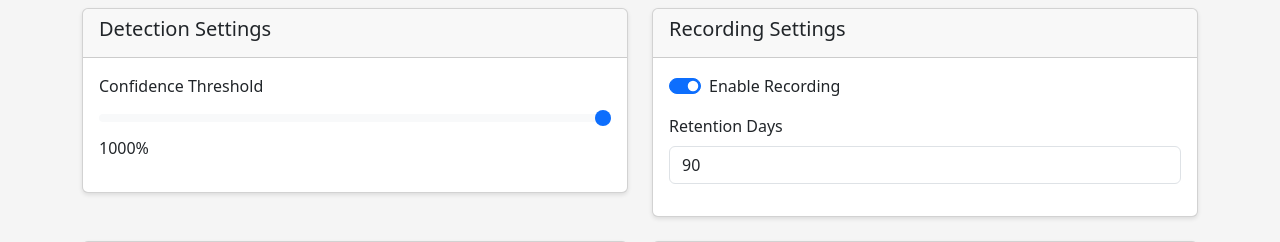
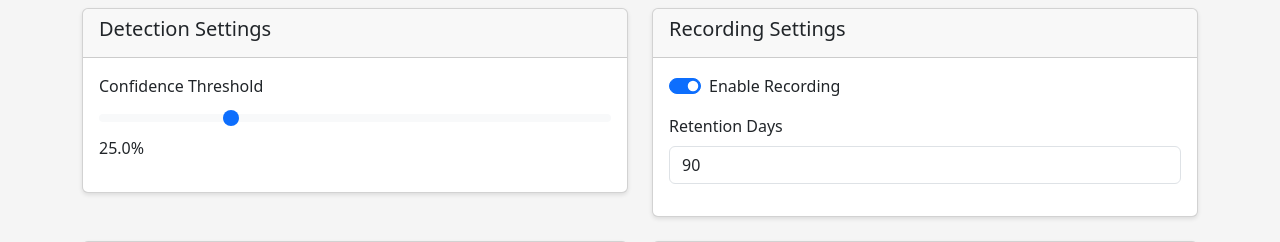
Before and after one commit to tmdrake/AI-CAMERA-HAILO, a Flask app: page /settings in a window 1280 px wide. Shown: the part 134-376 px from the top of the page. Run offline with Flask 3, Linux system fonts and the light colour scheme; a user stored in the database is signed in.

Commit message:
Fix confidence threshold slider - now shows percentage correctly

```diff
--- a/config/settings.json
+++ b/config/settings.json
@@ -1,6 +1,6 @@
 {
     "detection": {
-        "confidence_threshold": 10,
+        "confidence_threshold": 25.0,
         "person_class_only": true,
         "model_path": "/usr/share/hailo-models/yolov5s_personface_h8l.hef"
     },
--- a/web/templates/settings.html
+++ b/web/templates/settings.html
@@ -19,8 +19,8 @@
                 <div class="card-body">
                     <div class="mb-3">
                         <label for="confidence_threshold" class="form-label">Confidence Threshold</label>
-                        <input type="range" class="form-range" min="0" max="100" step="5" id="confidence_threshold" name="detection.confidence_threshold" value="{{ (config.get('detection', {}).get('confidence_threshold', 0.5) * 100) | int }}">
-                        <span id="thresholdValue">{{ (config.get('detection', {}).get('confidence_threshold', 0.5) * 100) | int }}%</span>
+                        <input type="range" class="form-range" min="0" max="100" step="5" id="confidence_threshold" name="detection.confidence_threshold" value="{{ config.get('detection', {}).get('confidence_threshold', 50) }}">
+                        <span id="thresholdValue">{{ config.get('detection', {}).get('confidence_threshold', 50) }}%</span>
                     </div>
                 </div>
             </div>
```
